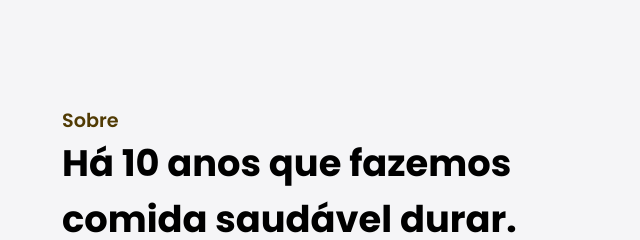
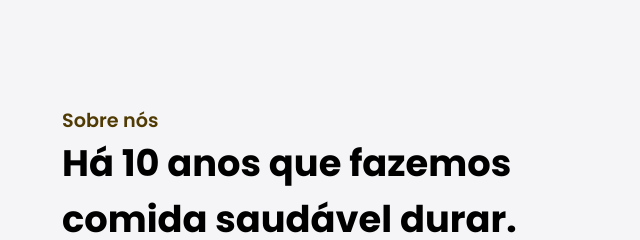
Before and after one commit to AndersonDias03/Site-de-Restaurante, a plain HTML site: page index.html in a window 1280 px wide. Shown: the part 804-1044 px from the top of the page, 32-672 px from the left. Drawn offline with nearby package versions, Linux system fonts and the light colour scheme; files whose address does not match are found by name.

Commit message:
texto alterado novamente

```diff
--- a/index.html
+++ b/index.html
@@ -45,7 +45,7 @@
       <section id="about">
         <div class="about-wrapper container">
           <div class="about-text">
-            <p class="small">Sobre</p>
+            <p class="small">Sobre nós</p>
             <h2>Há 10 anos que fazemos comida saudável durar.</h2>
             <p>
                 Comida saudável, em suma, é aquela mais natural possível, livre de conservantes,
```
